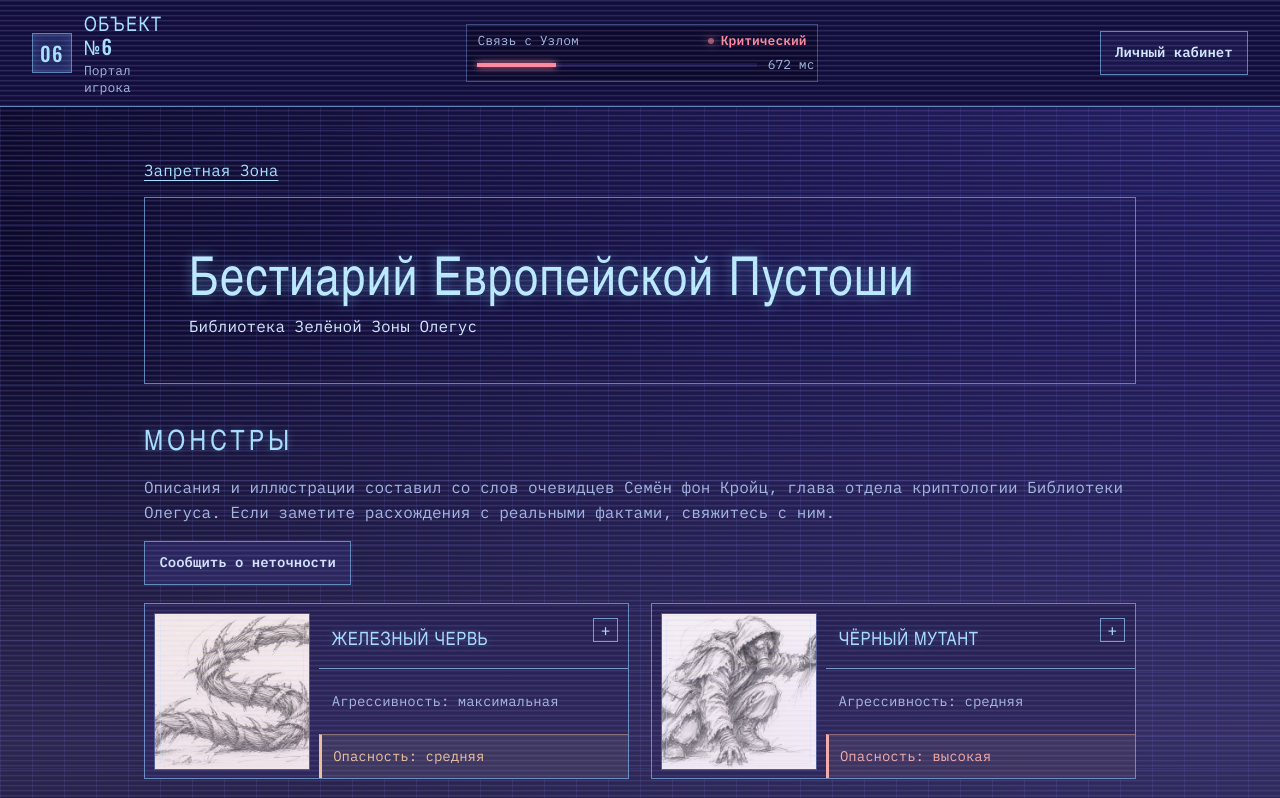
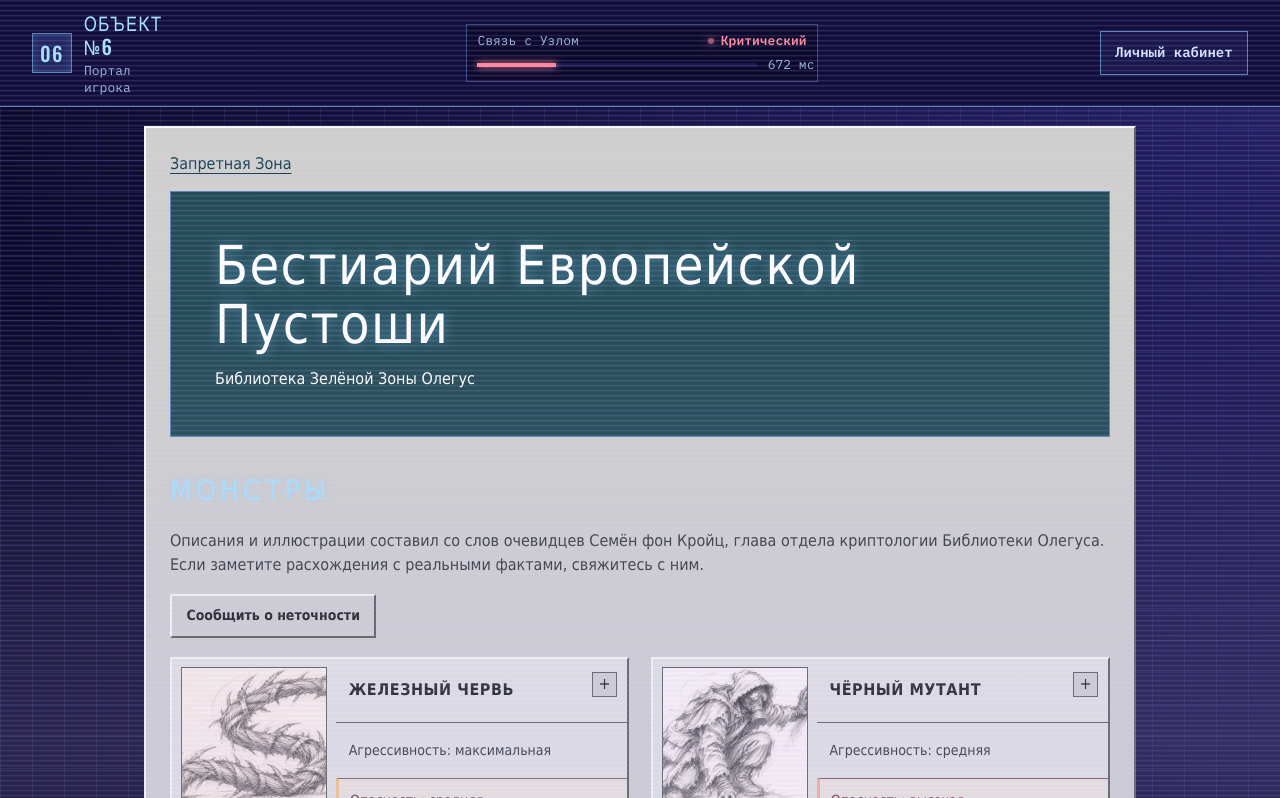
Before and after one commit to PrizrakMihhail/object6-player-portal, a website with bundled scripts: page src/bestiary.html in a window 1280 px wide. Shown: the top 798 px of the page. Built offline with nearby package versions, Linux system fonts and the light colour scheme.

Commit message:
Restyle bestiary archive with classic desktop surfaces

```diff
--- a/src/bestiary.html
+++ b/src/bestiary.html
@@ -13,7 +13,7 @@
   <script type="module" src="object-bestiary.js"></script>
   <script type="module" src="bestiary-report.js"></script>
 </head>
-<body data-signal-profile="olegus">
+<body class="bestiary-page" data-signal-profile="olegus">
   <header class="portal-header">
     <a class="portal-brand" href="index.html">
       <span class="brand-mark" aria-hidden="true">06</span>
--- a/src/object-bestiary.css
+++ b/src/object-bestiary.css
@@ -326,3 +326,90 @@
   .beast-dossier-header h2 { font-size: clamp(1.08rem, 5vw, 1.35rem); }
   .beast-description { font-size: 1rem; }
 }
+
+.bestiary-page {
+  --archive-surface: #d0d1cd;
+  --archive-light: #f8f9f4;
+  --archive-shadow: #575f5e;
+  --archive-ink: #171d1c;
+  --archive-caption: #244c56;
+  background: #096b6a;
+}
+.bestiary-page .guide-page {
+  margin-block: 1.2rem;
+  padding: clamp(.75rem, 3vw, 1.5rem);
+  border: 2px solid;
+  border-color: var(--archive-light) var(--archive-shadow) var(--archive-shadow) var(--archive-light);
+  background: var(--archive-surface);
+  color: var(--archive-ink);
+  font-family: Tahoma, Verdana, system-ui, sans-serif;
+}
+.bestiary-page .guide-back { color: #174354; }
+.bestiary-page .guide-hero {
+  padding: .6rem .8rem;
+  border-radius: 0;
+  background: var(--archive-caption);
+  color: white;
+}
+.bestiary-page .guide-hero :is(h1, .lead) { color: white; font-family: inherit; }
+.bestiary-page .bestiary-credit { color: #313938; }
+.bestiary-page .section-head h2 { color: var(--archive-ink); font-family: inherit; }
+.bestiary-page :is(.beast-card, .bestiary-report) {
+  border: 2px solid;
+  border-color: var(--archive-light) var(--archive-shadow) var(--archive-shadow) var(--archive-light);
+  border-radius: 0;
+  background: var(--archive-surface);
+  color: var(--archive-ink);
+}
+.bestiary-page .beast-card summary { background: #e3e4df; }
+.bestiary-page .beast-card summary:is(:hover, :focus-visible),
+.bestiary-page .beast-card[open] summary { background: #f1f2ed; }
+.bestiary-page .beast-name {
+  border-color: var(--archive-shadow);
+  color: var(--archive-ink);
+  font: 700 1rem/1.25 Tahoma, Verdana, system-ui, sans-serif;
+  text-shadow: none;
+}
+.bestiary-page .beast-card summary::after {
+  border-color: var(--archive-shadow);
+  color: var(--archive-ink);
+  background: var(--archive-surface);
+}
+.bestiary-page .beast-thumbnail { border-color: var(--archive-shadow); }
+.bestiary-page .beast-thumbnail::after { content: none; }
+.bestiary-page .beast-aggression { color: #283231; }
+.bestiary-page .beast-danger { color: #543b25; background: #ebe6db; }
+.bestiary-page .beast-card[data-danger="low"] .beast-danger { color: #194a44; }
+.bestiary-page .beast-card:is([data-danger="high"], [data-danger="extreme"]) .beast-danger { color: #732b28; }
+.bestiary-page .beast-preview { border-color: var(--archive-shadow); }
+.bestiary-page .beast-preview strong { color: var(--archive-ink); }
+.bestiary-page .beast-dossier {
+  --dossier-chrome: var(--archive-surface);
+  --dossier-highlight: var(--archive-light);
+  --dossier-shadow: var(--archive-shadow);
+  border-color: var(--archive-light) var(--archive-shadow) var(--archive-shadow) var(--archive-light);
+  border-radius: 0;
+}
+.bestiary-page .beast-dossier-header { background: var(--archive-caption); border-color: var(--archive-shadow); }
+.bestiary-page .beast-dossier-source { color: #eef5f3; }
+.bestiary-page .beast-dossier-header h2 { text-shadow: none; }
+.bestiary-page :is(.beast-gallery-toolbar, .beast-description h3, .bestiary-report > header) {
+  background: var(--archive-surface);
+  border-color: var(--archive-shadow);
+  color: var(--archive-ink);
+}
+.bestiary-page :is(.beast-record, .bestiary-report input, .bestiary-report textarea) { background: #fbfcf9; color: var(--archive-ink); }
+.bestiary-page .beast-facts, .bestiary-page .beast-facts dt { background: #ebeeea; color: var(--archive-ink); }
+.bestiary-page :is(.guide-page, .beast-dossier, .bestiary-report) .portal-button {
+  border: 2px solid;
+  border-color: var(--archive-light) var(--archive-shadow) var(--archive-shadow) var(--archive-light);
+  border-radius: 0;
+  background: var(--archive-surface);
+  color: var(--archive-ink);
+}
+.bestiary-page :is(.guide-page, .beast-dossier, .bestiary-report) .portal-button:hover { background: #e7e9e2; }
+.bestiary-page :is(.guide-page, .beast-dossier, .bestiary-report) .portal-button:active {
+  border-color: var(--archive-shadow) var(--archive-light) var(--archive-light) var(--archive-shadow);
+}
+.bestiary-page :is(.guide-page, .beast-dossier, .bestiary-report) :focus-visible { outline-color: #17617a; }
+.bestiary-page .bestiary-report-status[data-error] { color: #8c241e; }
```
